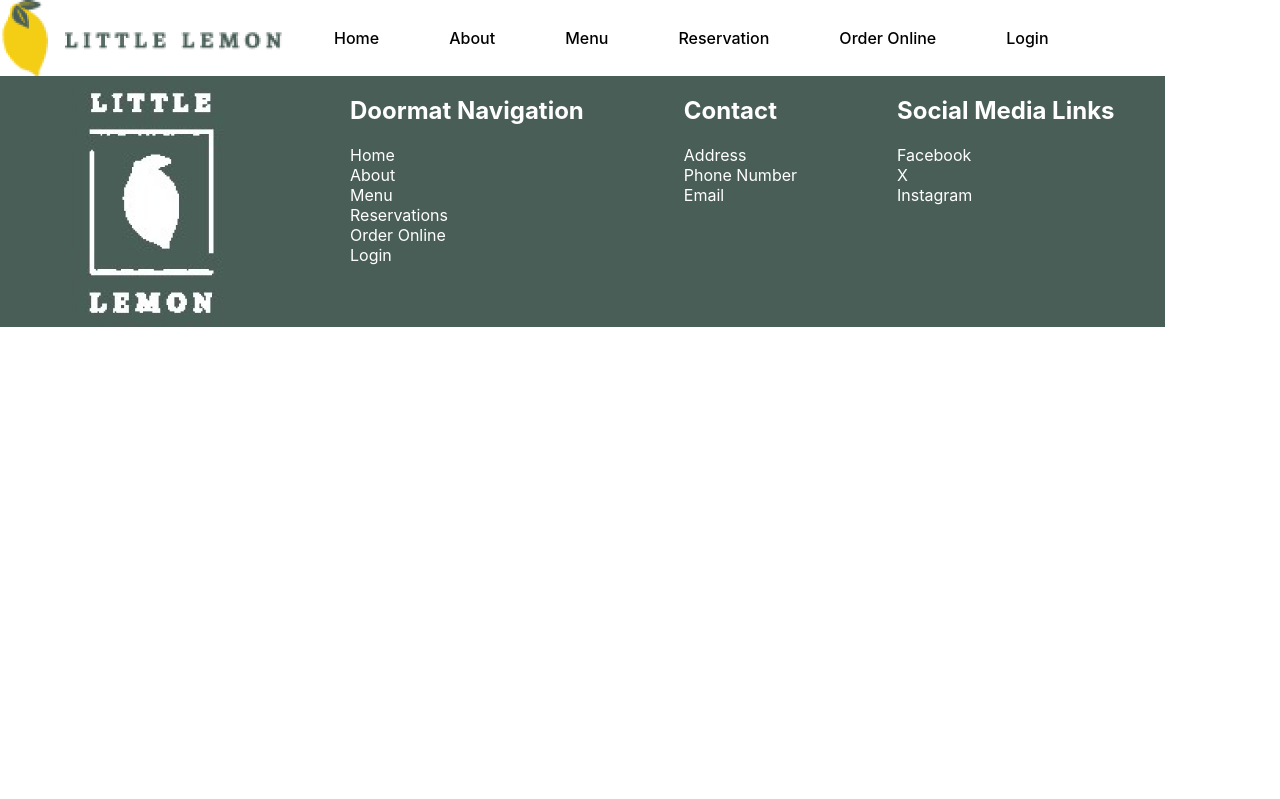
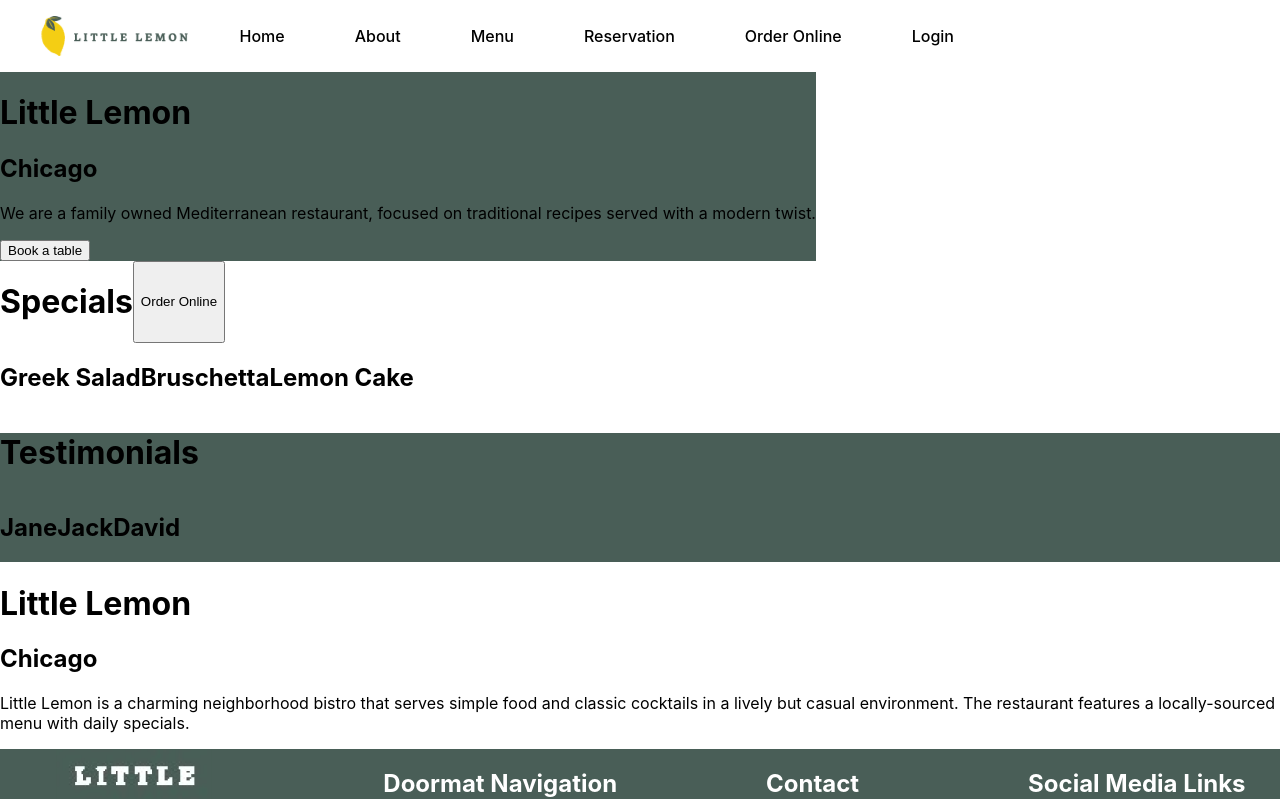
Before and after one commit to Krisclinos/final_project, a React (Create React App) app: page / in a window 1280 px wide. Shown: the top 799 px of the page. Built offline with nearby package versions, Linux system fonts and the light colour scheme.

Commit message:
main frame done, flex finished

```diff
--- a/src/Footer.js
+++ b/src/Footer.js
@@ -10,8 +10,8 @@ function Footer() {
         backgroundColor: "#495E57",
         color: "#FFFFFF",
         listStyle: "none",
-        paddingLeft: "50px",
-        paddingRight: "50px",
+        paddingLeft: "10px",
+        paddingRight: "10px",
       }}
     >
       <img src={logo2} alt="lemon" />
--- a/src/Main.js
+++ b/src/Main.js
@@ -1,5 +1,67 @@
 function Main() {
-  <main></main>;
+  return (
+    <main>
+      <div style={{ display: "flex" }}>
+        <div style={{ backgroundColor: "#495E57" }}>
+          <h1>Little Lemon</h1>
+          <h2>Chicago</h2>
+          <p>
+            We are a family owned Mediterranean restaurant, focused on
+            traditional recipes served with a modern twist.
+          </p>
+          <button>Book a table</button>
+        </div>
+        <div>{/* image */}</div>
+      </div>
+
+      <div>
+        <div style={{ display: "flex" }}>
+          <h1>Specials</h1>
+          <button>Order Online</button>
+        </div>
+
+        <div style={{ display: "flex" }}>
+          <div>
+            <h2>Greek Salad</h2>
+          </div>
+          <div>
+            <h2>Bruschetta</h2>
+          </div>
+          <div>
+            <h2>Lemon Cake</h2>
+          </div>
+        </div>
+      </div>
+
+      <div style={{ backgroundColor: "#495E57" }}>
+        <h1>Testimonials</h1>
+        <div style={{ display: "flex" }}>
+          <div>
+            <h2>Jane</h2>
+          </div>
+          <div>
+            <h2>Jack</h2>
+          </div>
+          <div>
+            <h2>David</h2>
+          </div>
+        </div>
+      </div>
+
+      <div style={{ display: "flex" }}>
+        <div>
+          <h1>Little Lemon</h1>
+          <h2>Chicago</h2>
+          <p>
+            Little Lemon is a charming neighborhood bistro that serves simple
+            food and classic cocktails in a lively but casual environment. The
+            restaurant features a locally-sourced menu with daily specials.
+          </p>
+        </div>
+        <div></div>
+      </div>
+    </main>
+  );
 }
 
 export default Main;
--- a/src/Nav.js
+++ b/src/Nav.js
@@ -8,9 +8,10 @@ function Nav() {
         gap: "50px",
         alignItems: "center",
         textDecoration: "none",
+        padding: "10px 40px 10px 40px",
       }}
     >
-      <img src={logo} alt="lemon" />
+      <img style={{ height: "40px" }} src={logo} alt="lemon" />
       <ul
         style={{
           display: "flex",
```
